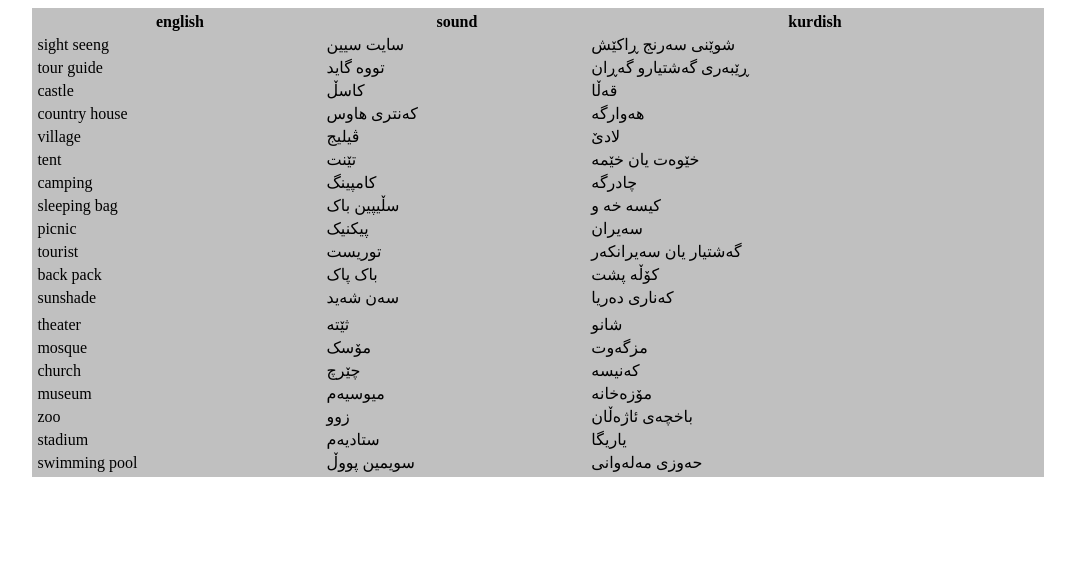
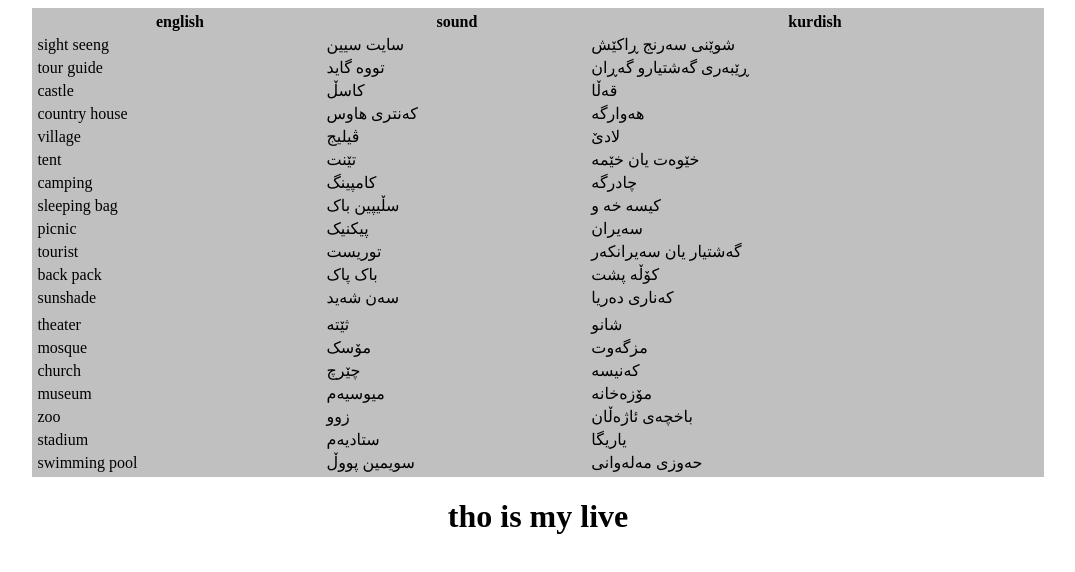
Before and after one commit to Kakoa7a/klilieshq.github.io, a plain HTML site: page index.html in a window 1280 px wide. Shown: the whole page, without its empty margins (102-1177 px from the left). Drawn offline with Linux system fonts and the light colour scheme.

Commit message:
Update index.html

```diff
--- a/index.html
+++ b/index.html
@@ -123,5 +123,6 @@
       </tr>
     </tbody>
   </table>
+  <h1 style="text-align: center">tho is my live</h1>
 </body>
 </html>
```
